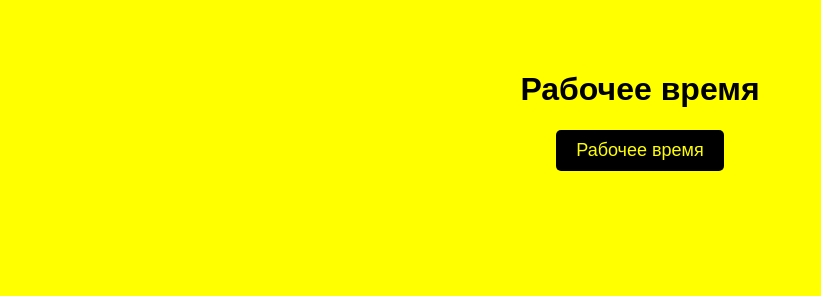
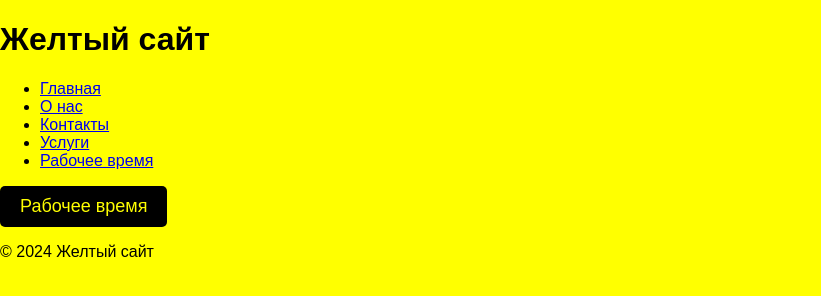
Before and after one commit to odobren/admin, a plain HTML site: page index.html in a window 1280 px wide. Shown: the whole page, without its empty margins (0-821 px from the left). Drawn offline with Linux system fonts and the light colour scheme.

Commit message:
Update index.html

```diff
--- a/index.html
+++ b/index.html
@@ -1,20 +1,30 @@
 <!DOCTYPE html>
 <html lang="en">
-
 <head>
     <meta charset="UTF-8">
     <meta name="viewport" content="width=device-width, initial-scale=1.0">
-    <title>Рабочее время</title>
+    <title>Желтый сайт</title>
     <link rel="stylesheet" href="styles.css">
 </head>
-
 <body>
-    <div class="container">
-        <h1>Рабочее время</h1>
-        <button id="workingHoursBtn">Рабочее время</button>
-    </div>
-
+    <header>
+        <h1>Желтый сайт</h1>
+        <nav>
+            <ul>
+                <li><a href="#">Главная</a></li>
+                <li><a href="#">О нас</a></li>
+                <li><a href="#">Контакты</a></li>
+                <li><a href="#">Услуги</a></li>
+                <li><a href="#">Рабочее время</a></li>
+            </ul>
+        </nav>
+    </header>
+    <main>
+        <button onclick="openSchedule()">Рабочее время</button>
+    </main>
+    <footer>
+        <p>&copy; 2024 Желтый сайт</p>
+    </footer>
     <script src="script.js"></script>
 </body>
-
 </html>
```
